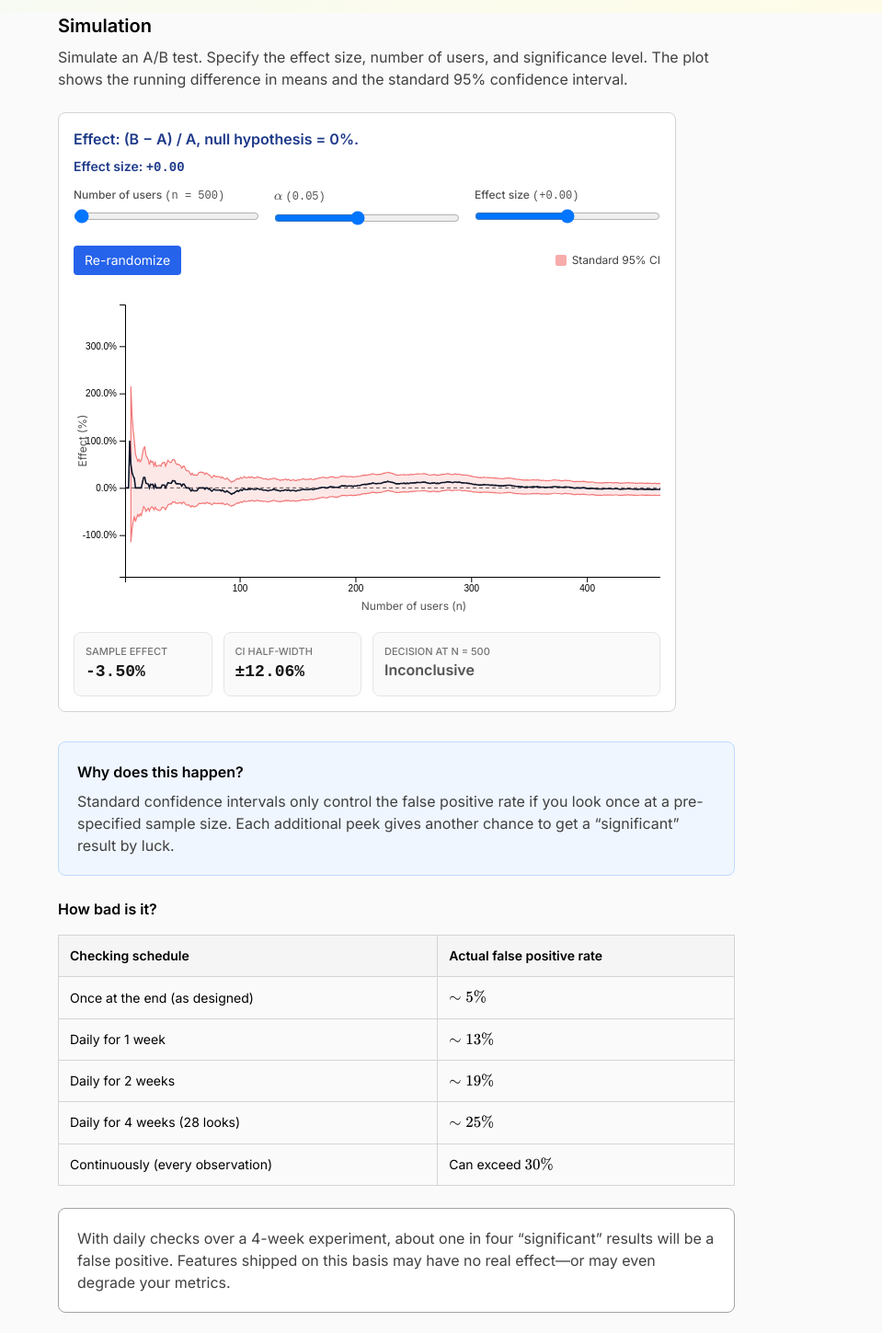
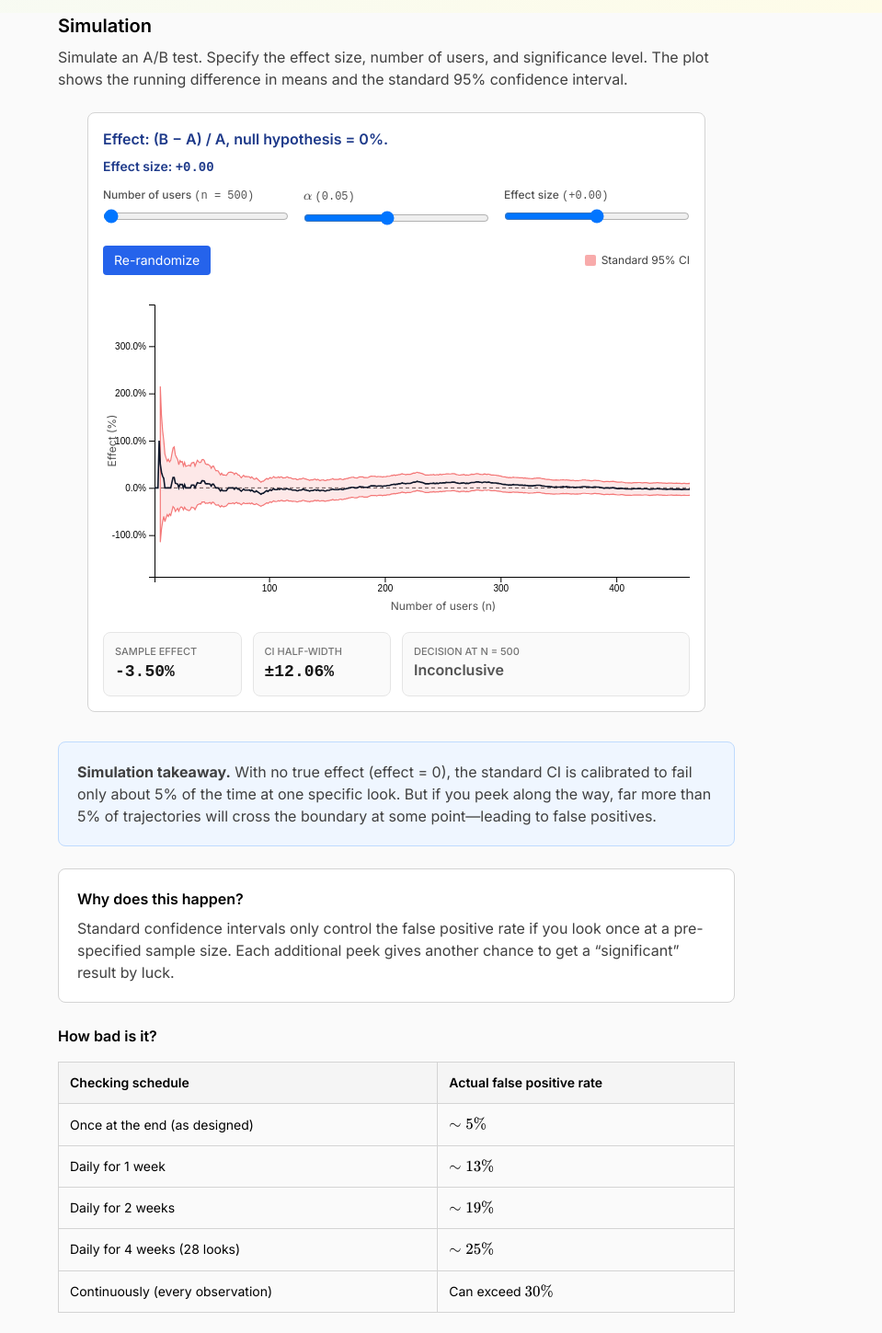
Before and after one commit to n-levy/sequential_testing, a Next.js app in the folder site/: page /short in a window 1280 px wide. Shown: the part 880-2329 px from the top of the page at 92% size, without its empty margins (321-1280 px from the left). Built offline with nearby package versions, Linux system fonts and the light colour scheme.

Commit message:
Fix build errors (client component + InlineMath typing) - act 1

```diff
--- a/site/components/act1/Act1.tsx
+++ b/site/components/act1/Act1.tsx
@@ -26,12 +26,19 @@ export function Act1() {
       </div>
 
       {/* Simulation */}
-      <div className="mb-8 max-w-2xl">
+      <div className="mb-8 max-w-2xl mx-auto">
         <ABTestSim layers={['fixed-ci']} />
       </div>
 
-      {/* Why explanation */}
+      {/* Simulation takeaway */}
       <div className="bg-blue-50 border border-blue-200 rounded-lg p-5 mb-6">
+        <p className="text-neutral-700">
+          <strong>Simulation takeaway.</strong> With no true effect (effect = 0), the standard CI is calibrated to fail only about 5% of the time at one specific look. But if you peek along the way, far more than 5% of trajectories will cross the boundary at some point—leading to false positives.
+        </p>
+      </div>
+
+      {/* Why does this happen */}
+      <div className="bg-white border border-neutral-300 rounded-lg p-5 mb-6">
         <h4 className="font-semibold mb-2">Why does this happen?</h4>
         <p className="text-neutral-700">
           Standard confidence intervals only control the false positive rate if you look once
@@ -78,7 +85,7 @@ export function Act1() {
         </table>
       </div>
 
-      <div className="bg-white border border-neutral-400 rounded-lg p-5 mb-8">
+      <div className="bg-neutral-50 border border-neutral-300 rounded-lg p-5 mb-8">
         <p className="text-neutral-700">
           With daily checks over a 4-week experiment, about one in four “significant” results will be a false positive. Features shipped on this basis may have no real effect—or may even degrade your metrics.
         </p>
```
